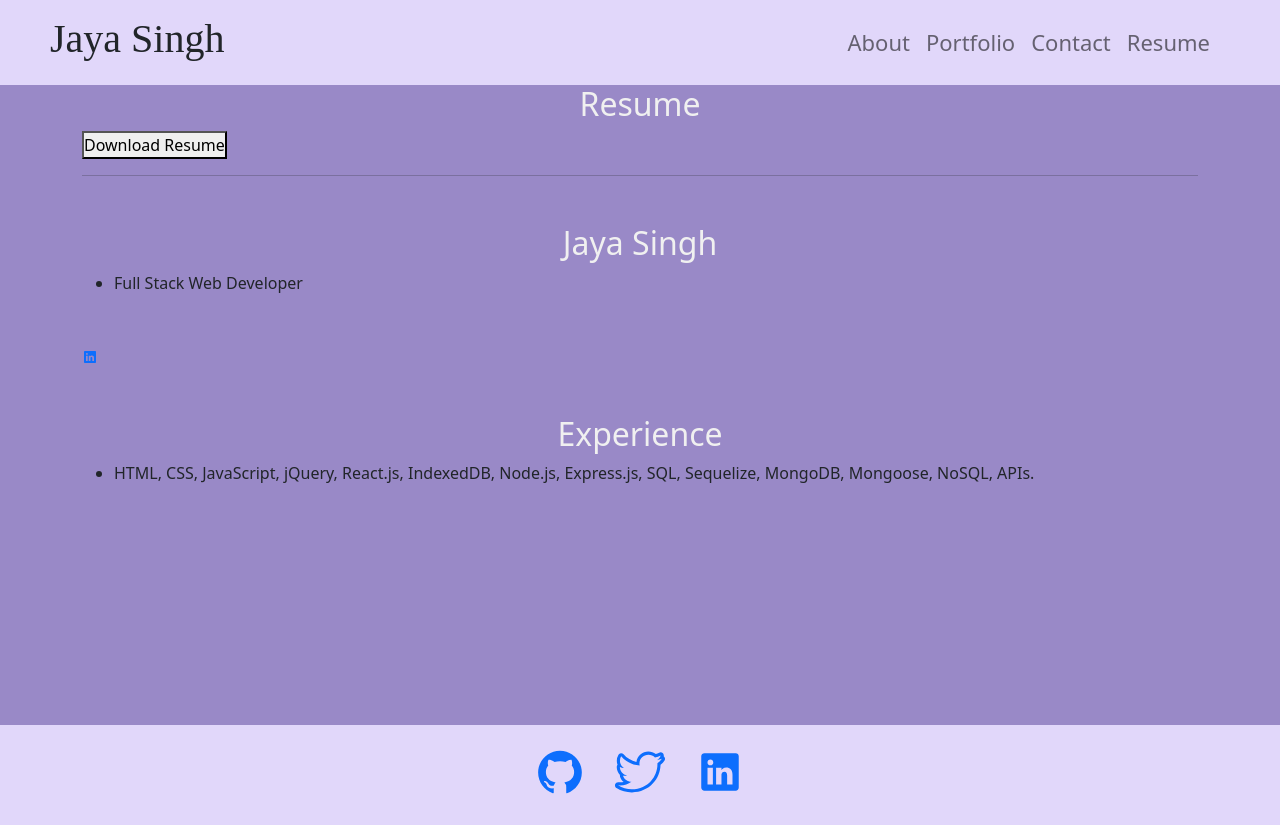
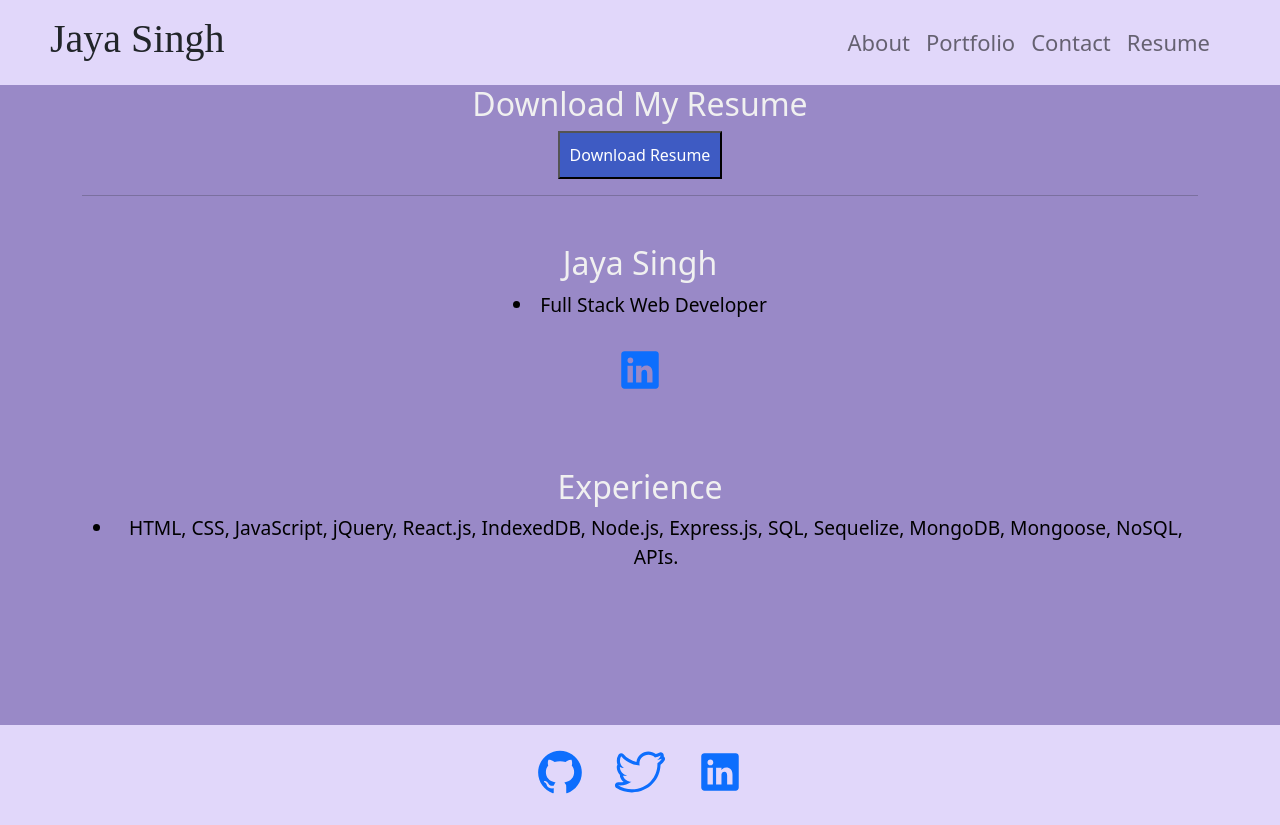
Before and after one commit to jaya4ever/jaya-potfolio-react, a React (Create React App) app: page /resume in a window 1280 px wide. Built offline with nearby package versions, Linux system fonts and the light colour scheme; a web font is replaced by a local one.

Commit message:
fixed the styling and the code

```diff
--- a/src/Pages/About.js
+++ b/src/Pages/About.js
@@ -10,8 +10,13 @@ function About() {
       <img src={profilepic} alt="profilepic"/>
 
       <p className="aboutme">
-      Hi, my Name is Jaya Singh. I am a full Stack Web Developer.
-      </p>
+      Hi, my Name is Jaya Singh.I am a Software Engineer. I work in Pager Duty. Before PageDuty I was an
+                employee in Catalytic which later aquired by PagerDuty. I have Joined Northwestern boot camp coding
+                classes to sharpen my knowledge and to learn many more things to become a best Web Developer.Please check my profile in Linkedin
+                 <p><a href="https://www.linkedin.com/in/jaya-singh-9aa606133/" target="_blank"
+                rel="noopener noreferrer">https://www.linkedin.com/in/jaya-singh-9aa606133/</a></p>
+                </p>
+
 
       <div className="skills">
       <h1> My Skills</h1>
--- a/src/Pages/Contact.js
+++ b/src/Pages/Contact.js
@@ -39,7 +39,7 @@ function ContactForm() {
 
     return (
         <section className="container">
-            <h2 data-testid='h1tag' className="top-title">Contact Form</h2>
+            <h2 data-testid='h1tag' className="top-title">Please Contact Me</h2>
             <hr></hr>
             <form class="justify-content-center" id="contact-form">
                 <div class="mt-5" >
--- a/src/Pages/Resume.js
+++ b/src/Pages/Resume.js
@@ -16,33 +16,30 @@ function Resume() {
   }
   return (
     <section class="container">
-      <h2 className="top-title">Resume</h2>
-      <button onClick={downLoad}>Download Resume</button>
+      <h2 className="top-title">Download My Resume</h2>
+      <button class="teal" onClick={downLoad}>Download Resume</button>
       <hr></hr>
       <div>
         <div class="mt-5">
           <h2 className="top-title">Jaya Singh</h2>
-          <ul>
-            <li>
+
+          <li className="name_me">
             Full Stack Web Developer
           </li>
-          </ul>
-          <p class="mt-5">
-            <a
+          <a className="linkedin"
          href="https://www.linkedin.com/in/jaya-singh-9aa606133/"
           target="_blank"
           rel="noopener noreferrer"
         >
           <IoLogoLinkedin />
         </a>
-          </p>
       </div>
       </div>
       <div class="justify-content-center mt-5">
         <div>
-          <h2 className="top-title">Experience</h2>
+          <h2 className="experience">Experience</h2>
           <ul>
-            <li>
+            <li className="language">
               HTML, CSS, JavaScript, jQuery, React.js, IndexedDB,
               Node.js, Express.js, SQL, Sequelize, MongoDB, Mongoose, NoSQL, APIs.
             </li>
--- a/src/components/Footer.js
+++ b/src/components/Footer.js
@@ -9,7 +9,7 @@ function Footer() {
     <footer className="footer">
       <p>
         <a
-          href="https://github.com"
+          href="https://github.com/jaya4ever"
           target="_blank"
           rel="noopener noreferrer"
         >
@@ -17,7 +17,7 @@ function Footer() {
         </a>
 
         <a
-          href="https://twitter.com"
+          href="https://twitter.com/home"
           target="_blank"
           rel="noopener noreferrer"
         >
@@ -25,7 +25,7 @@ function Footer() {
         </a>
 
         <a
-          href="https://www.linkedin.com/"
+          href="https://www.linkedin.com/in/jaya-singh-9aa606133/"
           target="_blank"
           rel="noopener noreferrer"
         >
--- a/src/index.css
+++ b/src/index.css
@@ -121,11 +121,35 @@ main {
 
 }
 
-.button {
+.experience{
+  text-align: center;
+   color: #f0f0f0;
+}
+.language{
+  text-align: center;
+  color:black;
+  font-size: larger;
+  }
+  .name_me{
+  text-align: center;
+  color:black;
+  font-size: larger;
+  }
+  .teal {
+    padding:10px;
+    background:rgb(62, 91, 195);
+    color:white;
+    text-align: center;
+    margin: auto;
+    display: flex;
+
+  }
+  .linkedin{
+    width: 100%;
+    height: 100px;
+     display: flex;
+    justify-content: center;
+    align-items: center;
+    font-size: 50px;
   display: flex;
-  flex-direction: column;
-  justify-content: center;
-  align-items: center;
-  text-align: center;
-
-}
+  }
--- a/src/styles/About.css
+++ b/src/styles/About.css
@@ -28,12 +28,12 @@
     font-weight: 300;
    /* padding: 40px;*/
     width: 100%;
-    font-size: 30px;
-   margin-top: 15px;
+    font-size: 20px;
+   margin-top: 10px;
 
 }
 .skills {
-    font-size: 35px;
+    font-size: 25px;
     width: 100%;
     display: flex;
     justify-content: center;
```
Lines whose indentation alone changed are shown as unchanged.
